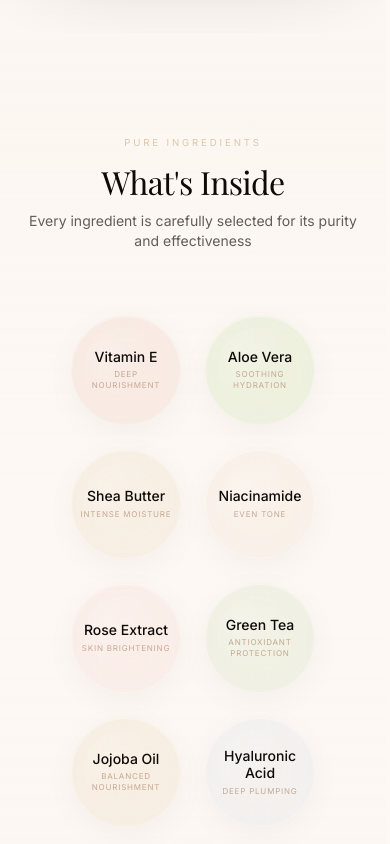
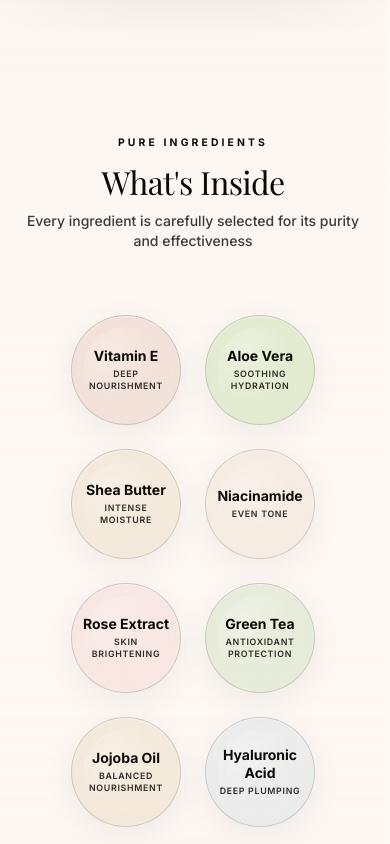
Before and after one commit to wasimansari989-pixel/Affy, a Next.js app: page / in a window 390 px wide. Shown: the part 2200-3044 px from the top of the page. Built offline with nearby package versions, Linux system fonts and the light colour scheme; a web font is replaced by a local one.

Commit message:
feat: implement landing page section components for testimonials, benefits, FAQ, ingredients, and product features

```diff
--- a/src/components/sections/BenefitsSection.tsx
+++ b/src/components/sections/BenefitsSection.tsx
@@ -25,8 +25,8 @@ export default function BenefitsSection() {
           transition={{ duration: 0.8, ease: [0.2, 0.8, 0.2, 1] }}
           className="text-center mb-16"
         >
-          <span className="text-[0.6rem] tracking-[0.25em] uppercase"
-                style={{ color: 'rgba(197,168,128,0.6)', fontFamily: 'Inter, sans-serif', letterSpacing: '0.3em' }}>
+          <span className="text-[0.65rem] tracking-[0.25em] uppercase font-bold text-luxury-brown"
+                style={{ fontFamily: 'Inter, sans-serif', letterSpacing: '0.3em' }}>
             Why AAFY
           </span>
           <h2 className="font-display text-[clamp(2rem,5vw,3.2rem)] leading-[1.1] tracking-[-0.02em] text-luxury-brown mt-3">
@@ -50,14 +50,15 @@ export default function BenefitsSection() {
               <div className="relative z-10">
                 <div className="w-12 h-12 rounded-xl flex items-center justify-center mb-5 transition-all duration-500 group-hover:shadow-lg"
                      style={{
-                       background: 'rgba(197,168,128,0.1)',
-                       boxShadow: 'inset 0 1px 0 rgba(255,255,255,0.3)',
+                       background: 'rgba(13,10,8,0.06)',
+                       border: '1px solid rgba(13,10,8,0.1)',
+                       boxShadow: 'inset 0 1px 0 rgba(255,255,255,0.4)',
                      }}>
-                  <benefit.icon size={22} className="text-luxury-gold transition-all duration-500 group-hover:scale-110" />
+                  <benefit.icon size={22} className="text-luxury-brown transition-all duration-500 group-hover:scale-110" />
                 </div>
 
-                <h3 className="font-display text-xl text-luxury-brown mb-3">{benefit.title}</h3>
-                <p className="text-sm text-luxury-brown/50 leading-relaxed"
+                <h3 className="font-display text-xl font-bold text-luxury-brown mb-3">{benefit.title}</h3>
+                <p className="text-sm text-luxury-brown/80 font-medium leading-relaxed"
                    style={{ fontFamily: 'Inter, sans-serif', lineHeight: 1.7 }}>
                   {benefit.desc}
                 </p>
--- a/src/components/sections/FAQSection.tsx
+++ b/src/components/sections/FAQSection.tsx
@@ -46,8 +46,8 @@ export default function FAQSection() {
           transition={{ duration: 0.8, ease: [0.2, 0.8, 0.2, 1] }}
           className="text-center mb-12"
         >
-          <span className="text-[0.6rem] tracking-[0.25em] uppercase"
-                style={{ color: 'rgba(197,168,128,0.6)', fontFamily: 'Inter, sans-serif', letterSpacing: '0.3em' }}>
+          <span className="text-[0.65rem] tracking-[0.25em] uppercase font-bold text-luxury-brown"
+                style={{ fontFamily: 'Inter, sans-serif', letterSpacing: '0.3em' }}>
             FAQ
           </span>
           <h2 className="font-display text-[clamp(2rem,5vw,3.2rem)] leading-[1.1] tracking-[-0.02em] text-luxury-brown mt-3">
--- a/src/components/sections/IngredientsSection.tsx
+++ b/src/components/sections/IngredientsSection.tsx
@@ -3,15 +3,15 @@
 import { motion } from 'framer-motion'
 
 const ingredients = [
-  { name: 'Vitamin E', role: 'Deep Nourishment', color: 'rgba(212, 160, 147, 0.15)' },
-  { name: 'Aloe Vera', role: 'Soothing Hydration', color: 'rgba(147, 197, 114, 0.15)' },
-  { name: 'Shea Butter', role: 'Intense Moisture', color: 'rgba(210, 190, 150, 0.15)' },
-  { name: 'Niacinamide', role: 'Even Tone', color: 'rgba(220, 200, 180, 0.15)' },
-  { name: 'Rose Extract', role: 'Skin Brightening', color: 'rgba(229, 180, 180, 0.15)' },
-  { name: 'Green Tea', role: 'Antioxidant Protection', color: 'rgba(162, 198, 148, 0.15)' },
-  { name: 'Jojoba Oil', role: 'Balanced Nourishment', color: 'rgba(210, 190, 150, 0.15)' },
-  { name: 'Hyaluronic Acid', role: 'Deep Plumping', color: 'rgba(180, 200, 220, 0.15)' },
-  { name: 'Avocado', role: 'Rich Nourishment', color: 'rgba(120, 170, 90, 0.15)' },
+  { name: 'Vitamin E', role: 'Deep Nourishment', color: 'rgba(212, 160, 147, 0.25)' },
+  { name: 'Aloe Vera', role: 'Soothing Hydration', color: 'rgba(147, 197, 114, 0.25)' },
+  { name: 'Shea Butter', role: 'Intense Moisture', color: 'rgba(210, 190, 150, 0.25)' },
+  { name: 'Niacinamide', role: 'Even Tone', color: 'rgba(220, 200, 180, 0.25)' },
+  { name: 'Rose Extract', role: 'Skin Brightening', color: 'rgba(229, 180, 180, 0.25)' },
+  { name: 'Green Tea', role: 'Antioxidant Protection', color: 'rgba(162, 198, 148, 0.25)' },
+  { name: 'Jojoba Oil', role: 'Balanced Nourishment', color: 'rgba(210, 190, 150, 0.25)' },
+  { name: 'Hyaluronic Acid', role: 'Deep Plumping', color: 'rgba(180, 200, 220, 0.25)' },
+  { name: 'Avocado', role: 'Rich Nourishment', color: 'rgba(120, 170, 90, 0.25)' },
 ]
 
 export default function IngredientsSection() {
@@ -27,14 +27,14 @@ export default function IngredientsSection() {
           transition={{ duration: 0.8, ease: [0.2, 0.8, 0.2, 1] }}
           className="text-center mb-16"
         >
-          <span className="text-[0.6rem] tracking-[0.25em] uppercase"
-                style={{ color: 'rgba(197,168,128,0.6)', fontFamily: 'Inter, sans-serif', letterSpacing: '0.3em' }}>
+          <span className="text-[0.65rem] tracking-[0.25em] uppercase font-bold text-luxury-brown"
+                style={{ fontFamily: 'Inter, sans-serif', letterSpacing: '0.3em' }}>
             Pure Ingredients
           </span>
           <h2 className="font-display text-[clamp(2rem,5vw,3.2rem)] leading-[1.1] tracking-[-0.02em] text-luxury-brown mt-3">
             What&apos;s Inside
           </h2>
-          <p className="text-sm text-luxury-brown/40 mt-3 max-w-md mx-auto"
+          <p className="text-sm text-luxury-brown/80 font-medium mt-3 max-w-md mx-auto"
              style={{ fontFamily: 'Inter, sans-serif' }}>
             Every ingredient is carefully selected for its purity and effectiveness
           </p>
@@ -59,10 +59,10 @@ export default function IngredientsSection() {
                   className="absolute inset-0 rounded-full"
                   style={{
                     background: ingredient.color,
-                    border: '1px solid rgba(255,255,255,0.25)',
+                    border: '1px solid rgba(13,10,8,0.15)',
                     backdropFilter: 'blur(20px) saturate(1.4)',
                     WebkitBackdropFilter: 'blur(20px) saturate(1.4)',
-                    boxShadow: 'inset 0 1px 0 rgba(255,255,255,0.4), 0 8px 32px rgba(0,0,0,0.04)',
+                    boxShadow: 'inset 0 1px 0 rgba(255,255,255,0.4), 0 8px 32px rgba(0,0,0,0.06)',
                   }}
                   whileHover={{
                     borderRadius: [
@@ -78,24 +78,24 @@ export default function IngredientsSection() {
                 <motion.div
                   className="absolute inset-3 rounded-full"
                   style={{
-                    background: 'radial-gradient(circle at 30% 30%, rgba(255,255,255,0.2) 0%, transparent 60%)',
+                    background: 'radial-gradient(circle at 30% 30%, rgba(255,255,255,0.3) 0%, transparent 60%)',
                   }}
                 />
 
                 <div className="relative z-10 text-center px-2">
-                  <p className="text-sm md:text-base font-[500] text-luxury-brown leading-tight"
+                  <p className="text-sm md:text-base font-bold text-luxury-brown leading-tight"
                      style={{ fontFamily: 'Inter, sans-serif' }}>
                     {ingredient.name}
                   </p>
-                  <p className="text-[0.5rem] md:text-[0.55rem] text-luxury-gold/60 mt-1 tracking-wider uppercase"
-                     style={{ fontFamily: 'Inter, sans-serif', letterSpacing: '0.1em' }}>
+                  <p className="text-[0.55rem] md:text-[0.6rem] text-luxury-brown/85 font-semibold mt-1 tracking-wider uppercase"
+                     style={{ fontFamily: 'Inter, sans-serif', letterSpacing: '0.08em' }}>
                     {ingredient.role}
                   </p>
                 </div>
 
                 <div className="absolute -top-1 -right-1 w-4 h-4 rounded-full opacity-0 group-hover:opacity-100 transition-opacity duration-500"
                      style={{
-                       background: 'radial-gradient(circle, rgba(197,168,128,0.4) 0%, transparent 70%)',
+                       background: 'radial-gradient(circle, rgba(13,10,8,0.3) 0%, transparent 70%)',
                        filter: 'blur(3px)',
                      }} />
               </div>
--- a/src/components/sections/ProductSection.tsx
+++ b/src/components/sections/ProductSection.tsx
@@ -25,8 +25,8 @@ export default function ProductSection() {
           transition={{ duration: 0.8, ease: [0.2, 0.8, 0.2, 1] }}
           className="text-center mb-12"
         >
-          <span className="text-[0.6rem] tracking-[0.25em] uppercase"
-            style={{ color: 'rgba(197,168,128,0.6)', fontFamily: 'Inter, sans-serif', letterSpacing: '0.3em' }}>
+          <span className="text-[0.65rem] tracking-[0.25em] uppercase font-bold text-luxury-brown"
+            style={{ fontFamily: 'Inter, sans-serif', letterSpacing: '0.3em' }}>
             Our Product
           </span>
         </motion.div>
```
Also changed, not shown: src/components/sections/TestimonialsSection.tsx (+15 -11 lines).
